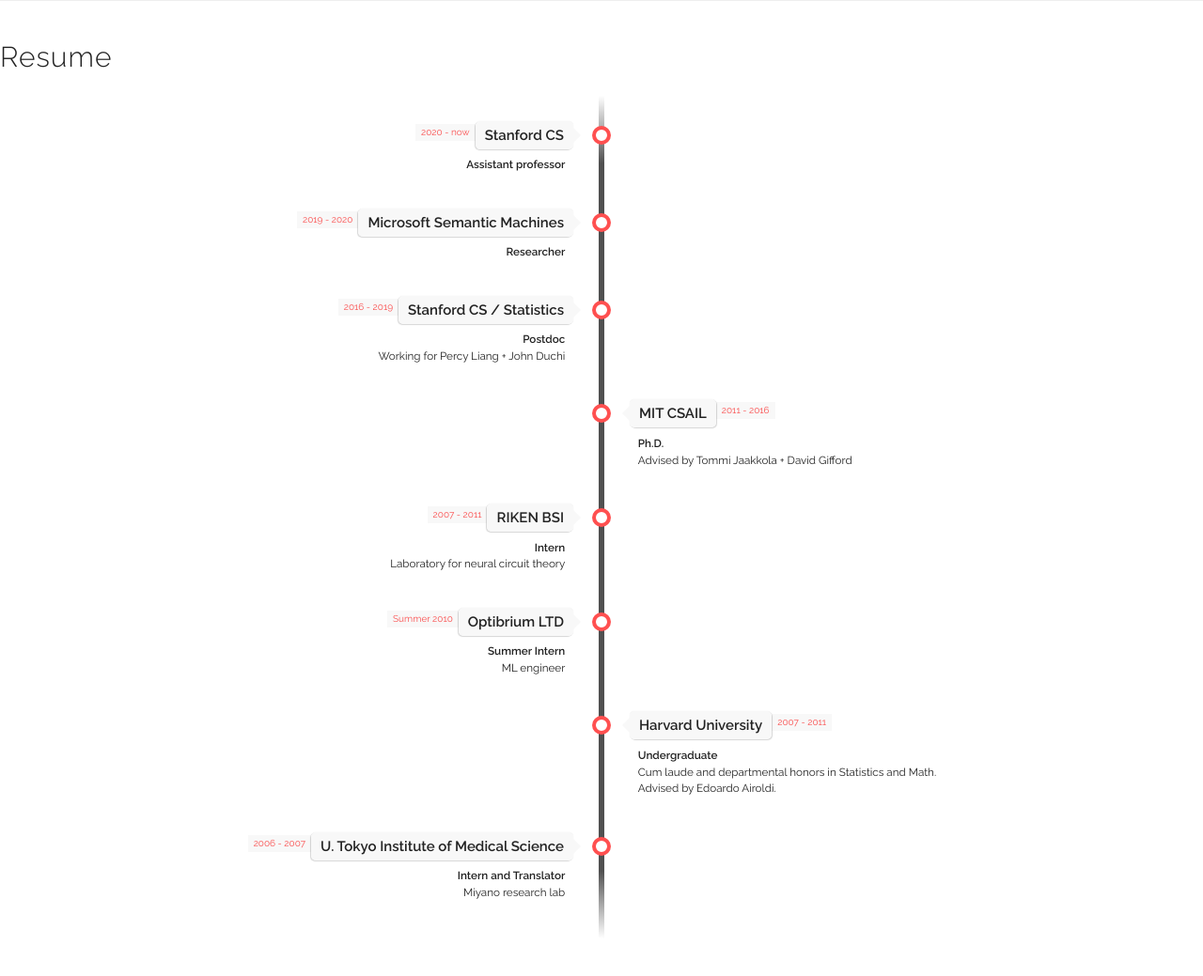
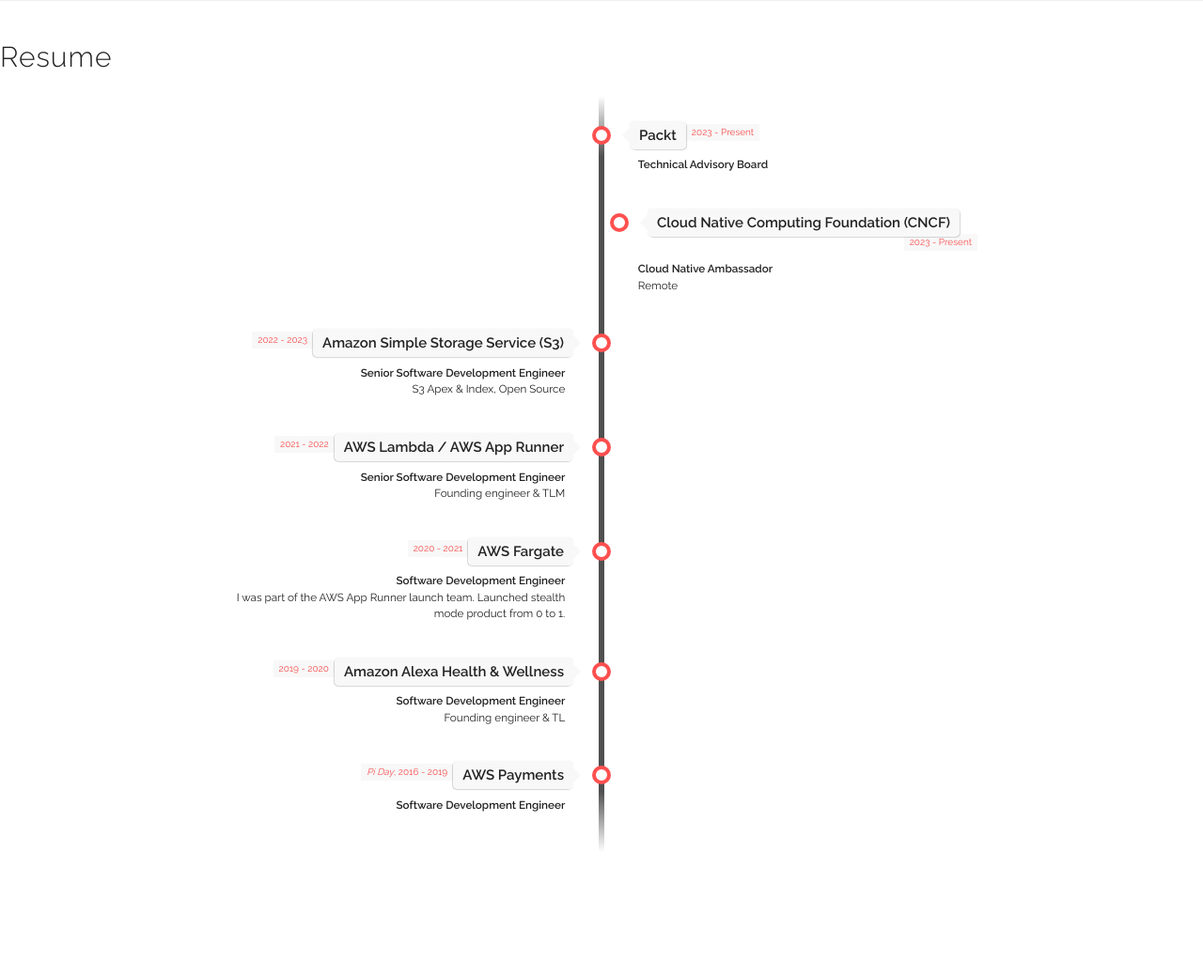
Before and after one commit to gfw001/gfw001.github.io, a Jekyll site: the page resume.html, which Jekyll copies as it is, in a window 1280 px wide. Shown: the whole page at 94% size. Built offline with Jekyll 4.4.1, drawn with Linux system fonts in a browser that asks for light colours; after the commit the page ends 947 px from its top, so only the background shows below that.

Commit message:
Update resume.html

```diff
--- a/resume.html
+++ b/resume.html
@@ -44,13 +44,25 @@
 
     <li>
 
-      <div class="direction-l">
+      <div class="direction-r">
 
         <div class="flag-wrapper">
-          <span class="flag">Stanford CS</span>
-          <span class="time-wrapper"><span class="time">2020 - now</span></span>
+          <span class="flag">Packt</span>
+          <span class="time-wrapper"><span class="time">2023 - Present</span></span>
         </div>
-        <div class="desc"><b>Assistant professor</b> <br/> </div>
+        <div class="desc"><b>Technical Advisory Board</b> <br/> </div>
+      </div>
+    </li>
+
+    <li>
+
+      <div class="direction-r">
+
+        <div class="flag-wrapper">
+          <span class="flag">Cloud Native Computing Foundation (CNCF)</span>
+          <span class="time-wrapper"><span class="time">2023 - Present</span></span>
+        </div>
+        <div class="desc"><b>Cloud Native Ambassador</b> <br/> Remote</div>
       </div>
     </li>
 
@@ -59,10 +71,10 @@
       <div class="direction-l">
 
         <div class="flag-wrapper">
-          <span class="flag">Microsoft Semantic Machines</span>
-          <span class="time-wrapper"><span class="time">2019 - 2020</span></span>
+          <span class="flag">Amazon Simple Storage Service (S3)</span>
+          <span class="time-wrapper"><span class="time">2022 - 2023</span></span>
         </div>
-        <div class="desc"><b>Researcher</b> <br/> </div>
+        <div class="desc"><b>Senior Software Development Engineer</b> <br/> S3 Apex & Index, Open Source</div>
       </div>
     </li>
 
@@ -71,22 +83,10 @@
       <div class="direction-l">
 
         <div class="flag-wrapper">
-          <span class="flag">Stanford CS / Statistics</span>
-          <span class="time-wrapper"><span class="time">2016 - 2019</span></span>
+          <span class="flag">AWS Lambda / AWS App Runner</span>
+          <span class="time-wrapper"><span class="time">2021 - 2022</span></span>
         </div>
-        <div class="desc"><b>Postdoc</b> <br/> Working for Percy Liang + John Duchi</div>
-      </div>
-    </li>
-
-    <li>
-
-      <div class="direction-r">
-
-        <div class="flag-wrapper">
-          <span class="flag">MIT CSAIL</span>
-          <span class="time-wrapper"><span class="time">2011 - 2016</span></span>
-        </div>
-        <div class="desc"><b>Ph.D.</b> <br/> Advised by Tommi Jaakkola + David Gifford</div>
+        <div class="desc"><b>Senior Software Development Engineer</b> <br/> Founding engineer & TLM</div>
       </div>
     </li>
 
@@ -95,10 +95,10 @@
       <div class="direction-l">
 
         <div class="flag-wrapper">
-          <span class="flag">RIKEN BSI</span>
-          <span class="time-wrapper"><span class="time">2007 - 2011</span></span>
+          <span class="flag">AWS Fargate</span>
+          <span class="time-wrapper"><span class="time">2020 - 2021</span></span>
         </div>
-        <div class="desc"><b>Intern</b> <br/> Laboratory for neural circuit theory</div>
+        <div class="desc"><b>Software Development Engineer</b> <br/> I was part of the AWS App Runner launch team. Launched stealth mode product from 0 to 1.</div>
       </div>
     </li>
 
@@ -107,22 +107,10 @@
       <div class="direction-l">
 
         <div class="flag-wrapper">
-          <span class="flag">Optibrium LTD</span>
-          <span class="time-wrapper"><span class="time">Summer 2010</span></span>
+          <span class="flag">Amazon Alexa Health & Wellness</span>
+          <span class="time-wrapper"><span class="time">2019 - 2020</span></span>
         </div>
-        <div class="desc"><b>Summer Intern</b> <br/> ML engineer</div>
-      </div>
-    </li>
-
-    <li>
-
-      <div class="direction-r">
-
-        <div class="flag-wrapper">
-          <span class="flag">Harvard University</span>
-          <span class="time-wrapper"><span class="time">2007 - 2011</span></span>
-        </div>
-        <div class="desc"><b>Undergraduate</b> <br/> Cum laude and departmental honors in Statistics and Math. Advised by Edoardo Airoldi.</div>
+        <div class="desc"><b>Software Development Engineer</b> <br/> Founding engineer & TL</div>
       </div>
     </li>
 
@@ -131,10 +119,10 @@
       <div class="direction-l">
 
         <div class="flag-wrapper">
-          <span class="flag">U. Tokyo Institute of Medical Science</span>
-          <span class="time-wrapper"><span class="time">2006 - 2007</span></span>
+          <span class="flag">AWS Payments</span>
+          <span class="time-wrapper"><span class="time"><i>Pi Day</i>, 2016 - 2019</span></span>
         </div>
-        <div class="desc"><b>Intern and Translator</b> <br/> Miyano research lab</div>
+        <div class="desc"><b>Software Development Engineer</b> <br/> </div>
       </div>
     </li>
 
```
